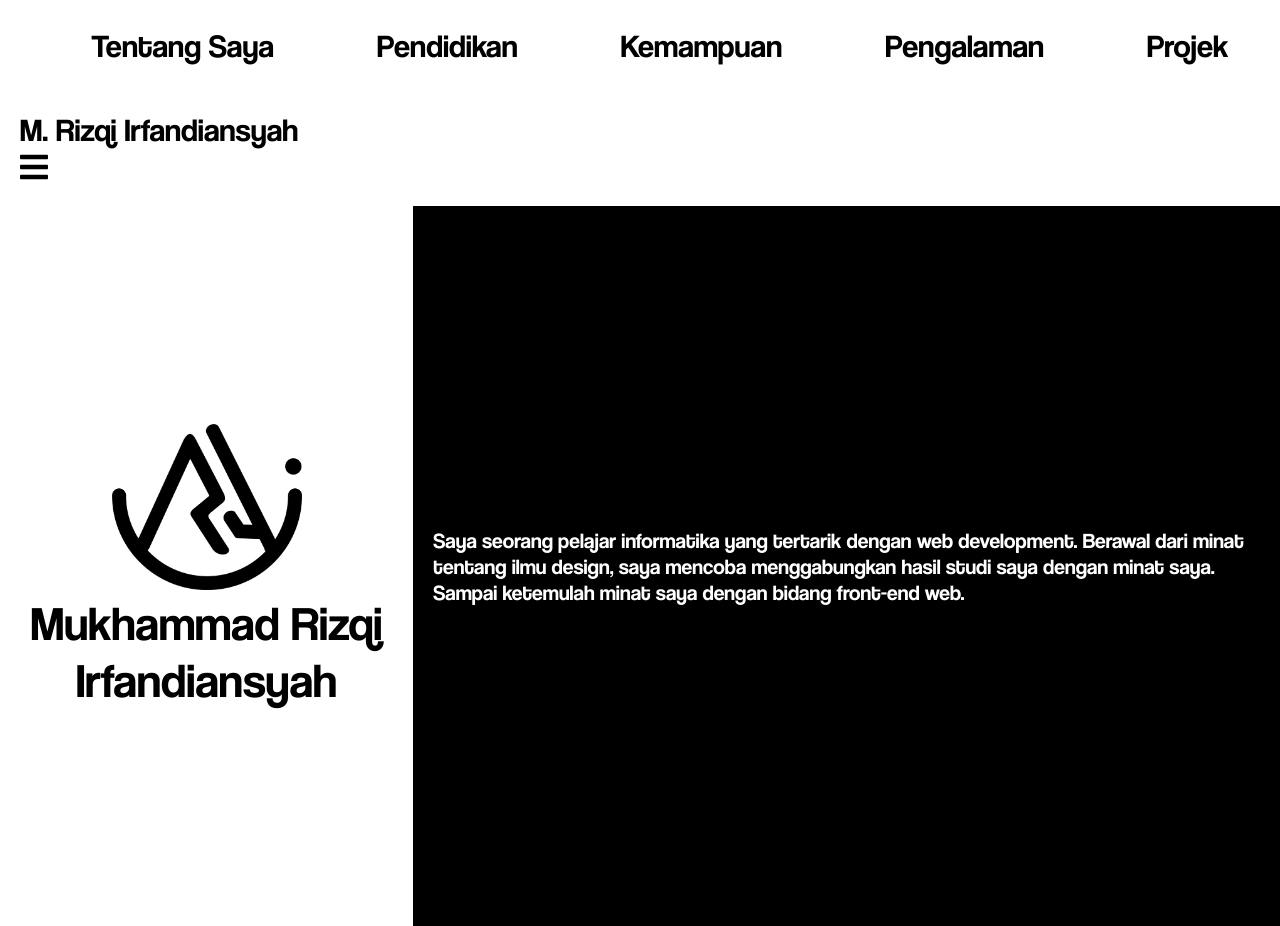
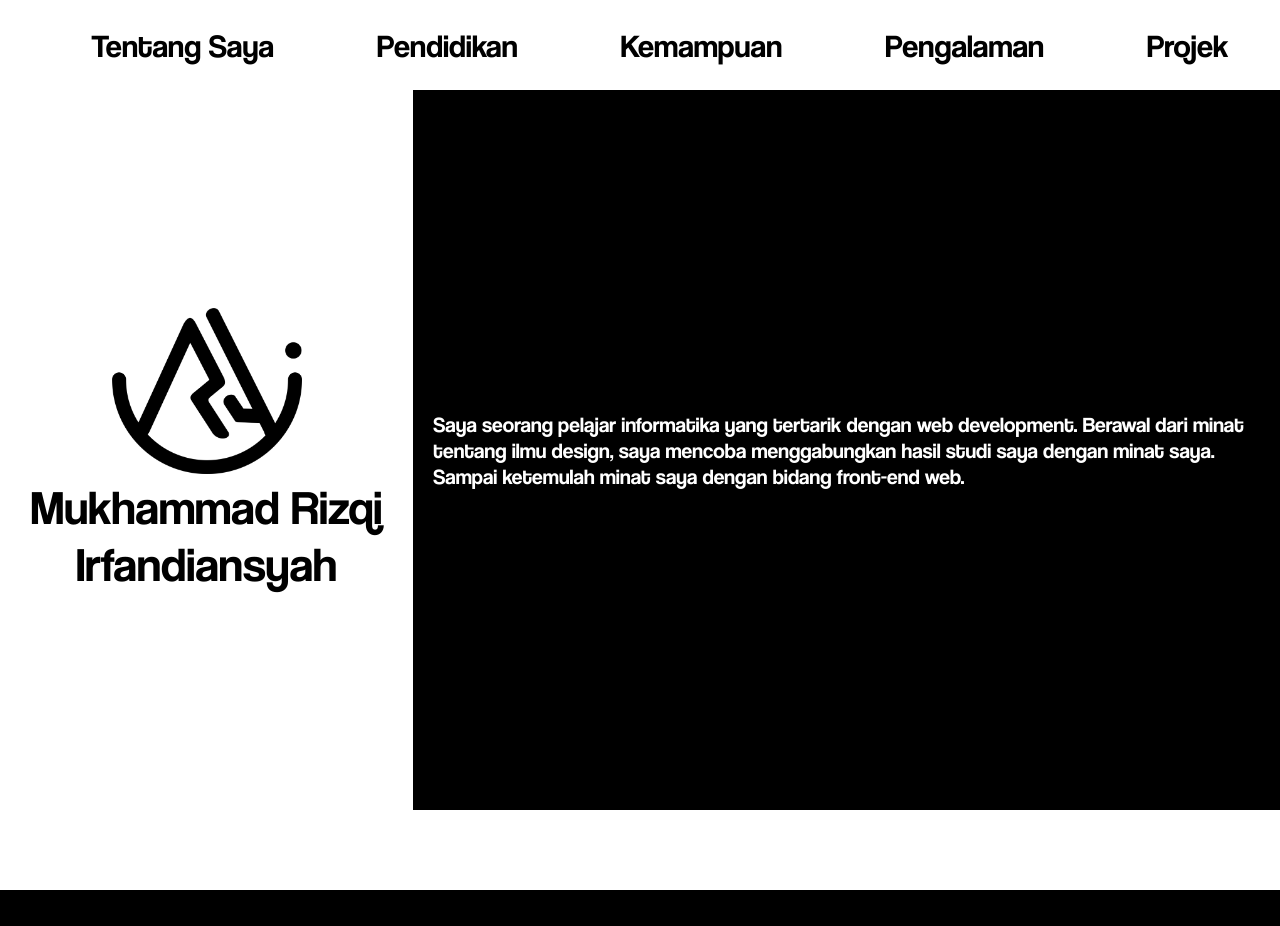
Before and after one commit to mRizqIrfandiansyah/mRizqIrfandiansyah.github.io, a PHP site: page / in a window 1280 px wide. After the commit the page ends 890 px from the top, so only its background shows below. Run offline with PHP 8.4, Linux system fonts and the light colour scheme; some libraries are stand-ins or nearby versions.

Commit message:
Update style.css

```diff
--- a/css/style.css
+++ b/css/style.css
@@ -6,7 +6,7 @@ body{
 	font-family: 'cooltevica';
 }
 .bar{
-	display: block;
+	display: none;
 	padding: 20px;
 	background-color: white;
 	font-size: 24pt;
@@ -184,7 +184,7 @@ body{
 		z-index: -1;
 	}
 	.nav ul div{
-		display: block;
+		display: none;
 		text-align: right;
 		padding-right: 0px;
 		font-size: 28pt;
```
